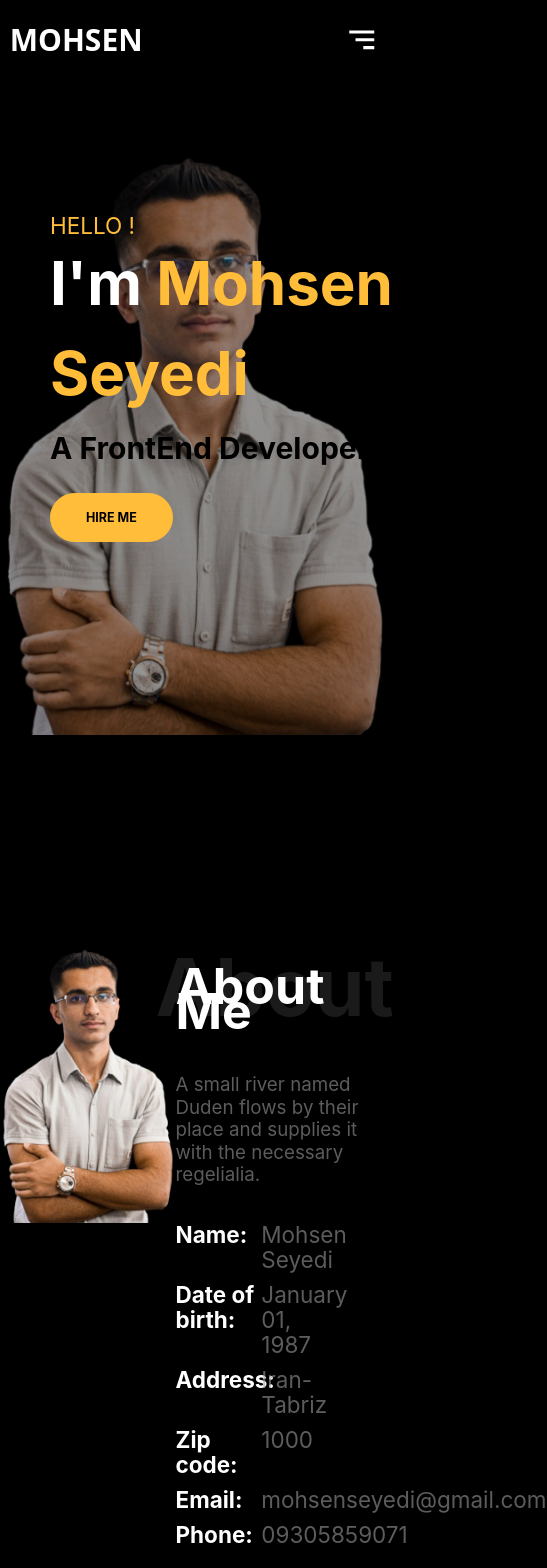
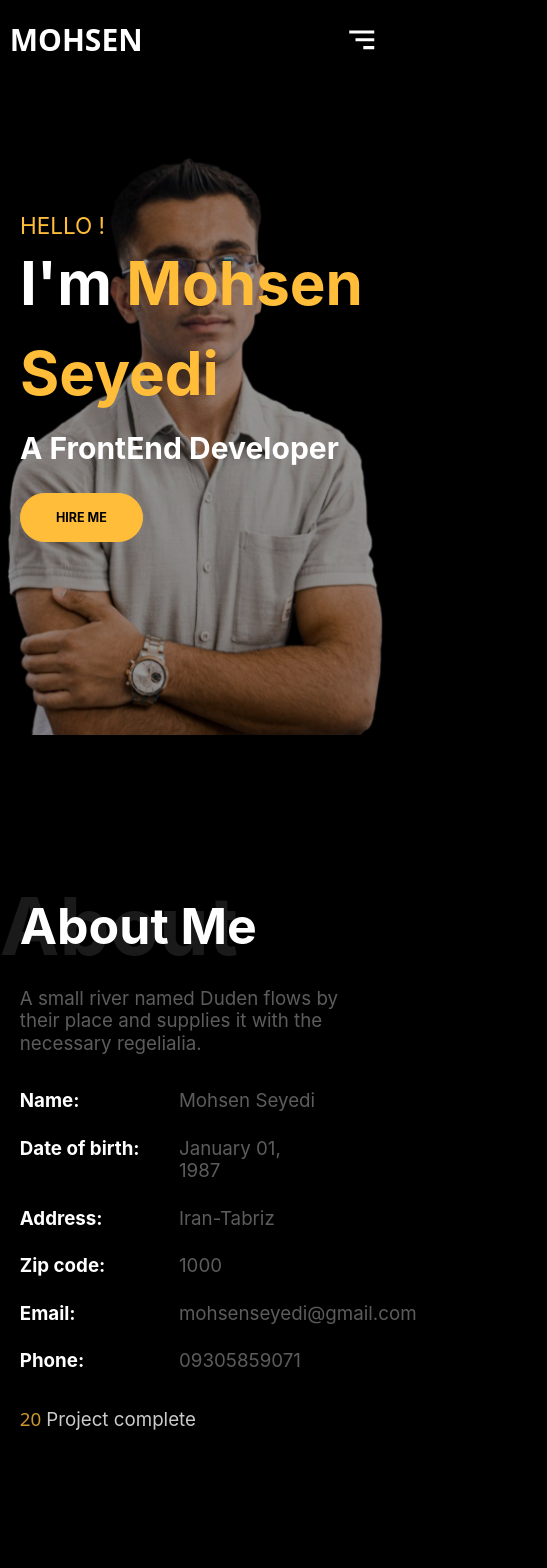
Before and after one commit to mohsenSeyedi/Me.com, a React (Create React App) app: page / in a window 390 px wide. Shown: the top 1568 px of the page, 547 px wide, since content can reach past the window. Built offline with nearby package versions, Linux system fonts and the light colour scheme.

Commit message:
Responsive AboutMe component

```diff
--- a/src/components/Header/About-Me/AboutMe.jsx
+++ b/src/components/Header/About-Me/AboutMe.jsx
@@ -3,42 +3,42 @@ import React from 'react'
 
 export default function AboutMe () {
     return (
-        <div id="aboutMe-section" className="w-full h-screen flex items-center justify-center mt-60">
-            <div className="w[95%] flex">
-                <div className="w-[45%]">
+        <div id="aboutMe-section" className="w-full h-screen flex items-center justify-center mt-60 md:h-auto">
+            <div className="w[95%] flex md:flex-col-reverse md:items-center">
+                <div className="w-[45%] md:hidden">
                     <img src="./img/me/msg317320486-21967_prev_ui.png" alt="" />
                 </div>
-                <div className="w-[55%] h-auto text-4xl mt-12">
-                    <h4 className="header-text before:content-['About']">About Me</h4>
-                    <p className="text-gray-color text-3xl mt-20">A small river named Duden flows by their place and supplies it with the necessary regelialia.</p>
+                <div className="w-[55%] h-auto text-4xl mt-12 lg:text-3xl md:w-[95%] md:text-4xl md:pl-32 sm:pl-4 sm:text-3xl vs:text-2xl">
+                    <h4 className="header-text before:content-['About'] ">About Me</h4>
+                    <p className="text-gray-color text-3xl mt-20 lg:w-[80%] md:w-[90%] sm:w-full">A small river named Duden flows by their place and supplies it with the necessary regelialia.</p>
                     <ul className="w-full mt-14">
-                        <li className="w-full flex mt-4">
+                        <li className="w-full flex mt-4 md:mt-10">
                             <span className="w-[40%] font-bold">Name:</span>
-                            <span className="w-[40%] text-gray-color">Mohsen Seyedi</span>
+                            <span className="w-[40%] text-gray-color sm:ml-6 vs:ml-12">Mohsen Seyedi</span>
                         </li>
-                        <li className="w-full flex mt-4">
+                        <li className="w-full flex mt-4 md:mt-10">
                             <span className="w-[40%] font-bold">Date of birth:</span>
-                            <span className="w-[40%] text-gray-color">January 01, 1987</span>
+                            <span className="w-[40%] text-gray-color sm:ml-6 vs:ml-12">January 01, 1987</span>
                         </li>
-                        <li className="w-full flex mt-4">
+                        <li className="w-full flex mt-4 md:mt-10">
                             <span className="w-[40%] font-bold">Address:</span>
-                            <span className="w-[40%] text-gray-color">Iran-Tabriz</span>
+                            <span className="w-[40%] text-gray-color sm:ml-6 vs:ml-12">Iran-Tabriz</span>
                         </li>
-                        <li className="w-full flex mt-4">
+                        <li className="w-full flex mt-4 md:mt-10">
                             <span className="w-[40%] font-bold">Zip code:</span>
-                            <span className="w-[40%] text-gray-color">1000</span>
+                            <span className="w-[40%] text-gray-color sm:ml-6 vs:ml-12">1000</span>
                         </li>
-                        <li className="w-full flex mt-4">
+                        <li className="w-full flex mt-4 md:mt-10">
                             <span className="w-[40%] font-bold">Email:</span>
-                            <span className="w-[40%] text-gray-color">mohsenseyedi@gmail.com</span>
+                            <span className="w-[40%] text-gray-color sm:ml-6 vs:ml-12">mohsenseyedi@gmail.com</span>
                         </li>
-                        <li className="w-full flex mt-4">
+                        <li className="w-full flex mt-4 md:mt-10">
                             <span className="w-[40%] font-bold">Phone:</span>
-                            <span className="w-[40%] text-gray-color">09305859071</span>
+                            <span className="w-[40%] text-gray-color sm:ml-6 vs:ml-12">09305859071</span>
                         </li>
                     </ul>
                     <h4 className="opacity-80 my-14"><span className="opacity-100 text-yellow-color pr-2 font-sans">20</span>Project complete</h4>
-                    <a href="#" className="btn text-[1.4rem] py-5 px-12">Download cv</a>
+
                 </div>
             </div>
         </div>
--- a/src/components/Header/Header/Header.jsx
+++ b/src/components/Header/Header/Header.jsx
@@ -10,10 +10,10 @@ export default function Header () {
         <div id="Header" className="w-full h-auto">
             <NavBar></NavBar>
             <div id="section-img" className="w-full h-auto flex items-center relative">
-                <div id="section-img-text" className="w-[40%] pb-24 pl-16 z-50 md:absolute md:w-[80%] md:ml-28 sm:w-full sm:ml-4">
+                <div id="section-img-text" className="w-[40%] pb-24 pl-16 z-50 md:absolute md:w-[80%] md:ml-28 sm:w-full sm:ml-[-2rem]">
                     <p className="text-yellow-color text-4xl">HELLO !</p>
                     <h3 className="text-[6rem] text-yellow-color font-bold"><span className="text-white">I'm</span> Mohsen Seyedi</h3>
-                    <p className="text-5xl text-white mt-6 lg:text-4xl md:text-5xl md:font-bold md:text-black">A FrontEnd Developer</p>
+                    <p className="text-5xl text-white mt-6 lg:text-4xl md:text-5xl md:font-bold">A FrontEnd Developer</p>
                     <div id="header-btns" className="w-full flex items-center text-xl mt-12">
                         <a href="#form-contact" className="font-bold border border-yellow-color bg-yellow-color text-black py-6 px-14 rounded-full">HIRE ME</a>
                     </div>
--- a/src/components/Header/Header/NavBar/NavBar.css
+++ b/src/components/Header/Header/NavBar/NavBar.css
@@ -36,6 +36,7 @@
     border-top: 1px solid gray;
     border-right: 1px solid gray;
     left: -40rem;
+    z-index: 999;
     position: absolute;
     transition: all .3s;
 }
```
